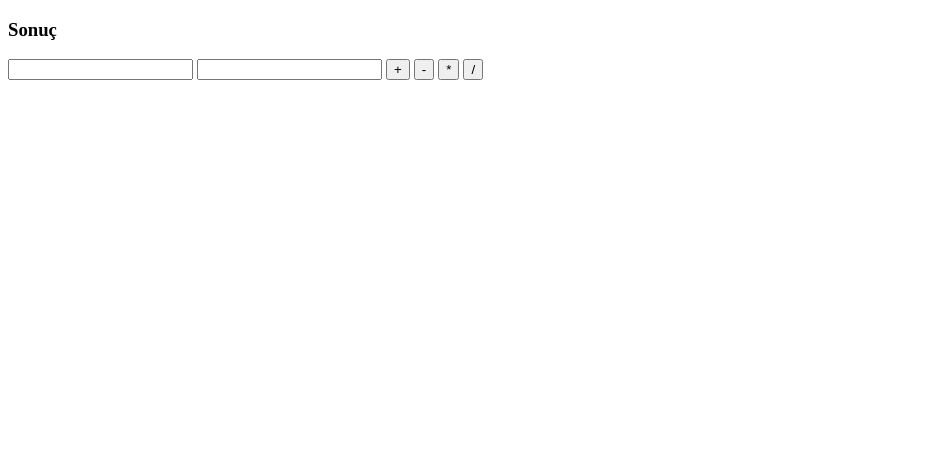
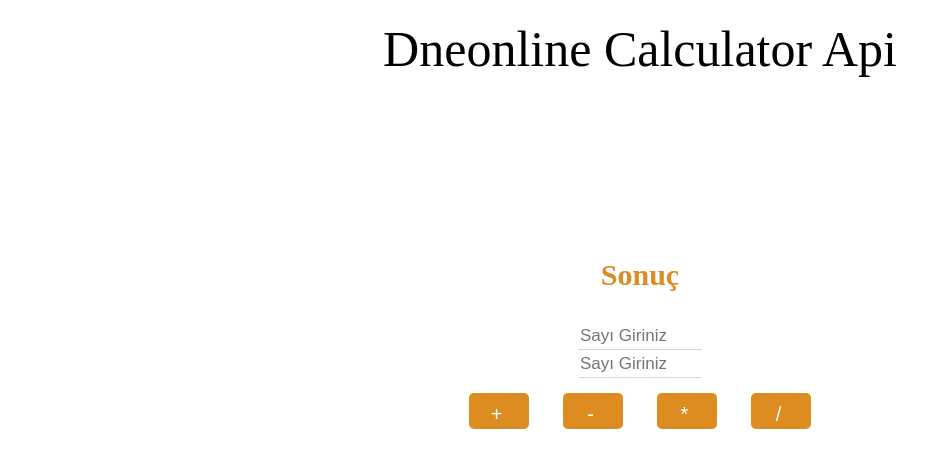
Before and after one commit to Kofana-Software-Developer-Bootcamp/assignment2-spacegondar, a website: page public/index.html in a window 1280 px wide. Shown: the whole page, without its empty margins (0-948 px from the left). Drawn offline with Linux system fonts and the light colour scheme.

Commit message:
Style ve Article eklendi

```diff
--- a/public/index.html
+++ b/public/index.html
@@ -5,19 +5,25 @@
     <meta http-equiv="X-UA-Compatible" content="IE=edge" />
     <meta name="viewport" content="width=device-width, initial-scale=1.0" />
     <title>Document</title>
+    <link rel="stylesheet" href="style.css">
   </head>
   <body>
-    <div class="app">
-      <h3 class="result">Sonuç</h3>
-      <div>
+    <header id="headers">Dneonline Calculator Api</header>
+    <div class="app" align="center">
+      <h3 class="result" align="center">Sonuç</h3>
+      <article>
           <!-- ZEYNEL teşekkürler -->
-        <input type="number" id="intA" />
-        <input type="number" id="intB" />
+        <section>
+            <input type="number" class="intInp" id="intA" placeholder="Sayı Giriniz"/>
+        </section>
+        <section>
+            <input type="number" class="intInp" id="intB" placeholder="Sayı Giriniz"/>
+        </section>
         <button class="btn-op">+</button>
         <button class="btn-op">-</button>
         <button class="btn-op">*</button>
         <button class="btn-op">/</button>
-      </div>
+      </article>
     </div>
     <script src="./index.js"></script>
   </body>
--- a/public/style.css
+++ b/public/style.css
@@ -0,0 +1,37 @@
+.app {
+    margin-top: 180px;
+}
+
+#headers {
+    font-size: 50px;
+    text-align: center;
+    margin-top: 20px;
+}
+
+.result {
+    color: rgb(221, 140, 33);
+    font-size: 30px;
+}
+.btn-op {
+    height: 36px;
+    width: 60px;
+    background-color:rgb(221, 140, 33);
+    border-radius: 5px;
+    font-size: 20px;
+    letter-spacing: 5px;
+    font-weight: 540;
+    border: none;
+    padding: 10px;
+    position: left;
+    margin: 15px;
+    color: white;
+    cursor: pointer;
+}
+.intInp {
+    width: 120px;
+    height: 25px;
+    border: 0;
+    outline: 0;
+    font-size: 17px;
+    border-bottom: 1.5px solid #DCD7D7;
+}
```
Also changed, not shown: public/add.html (+1 -1 lines).
